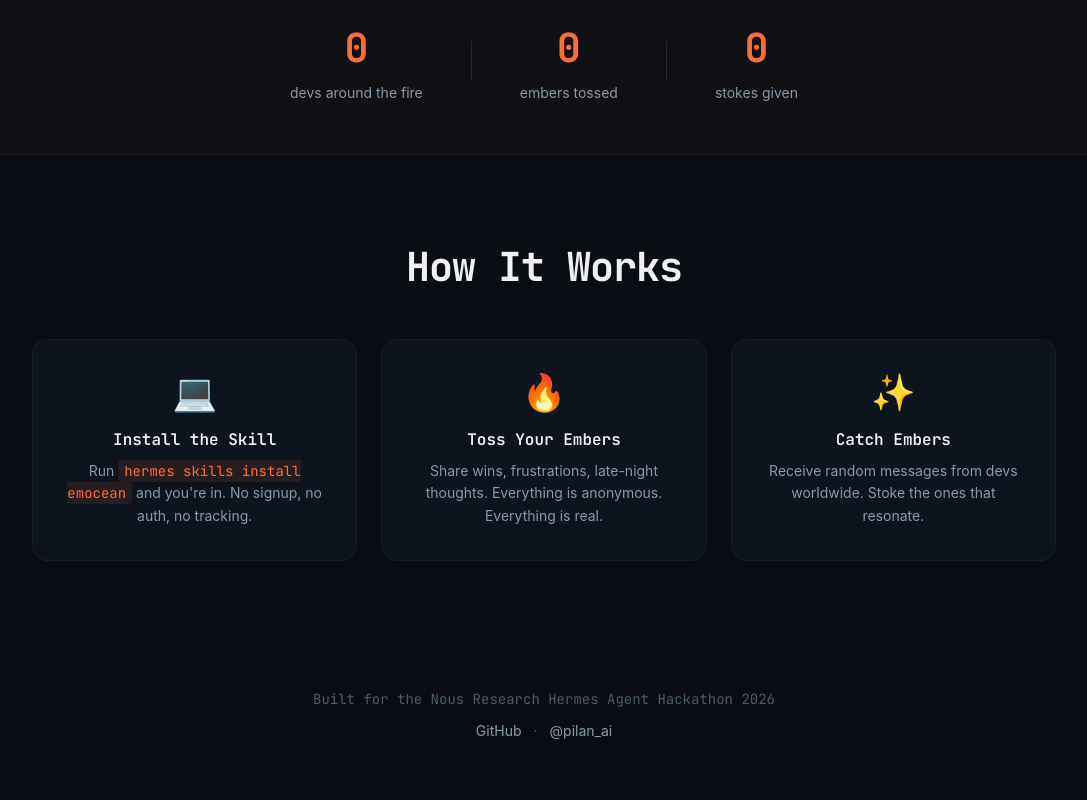
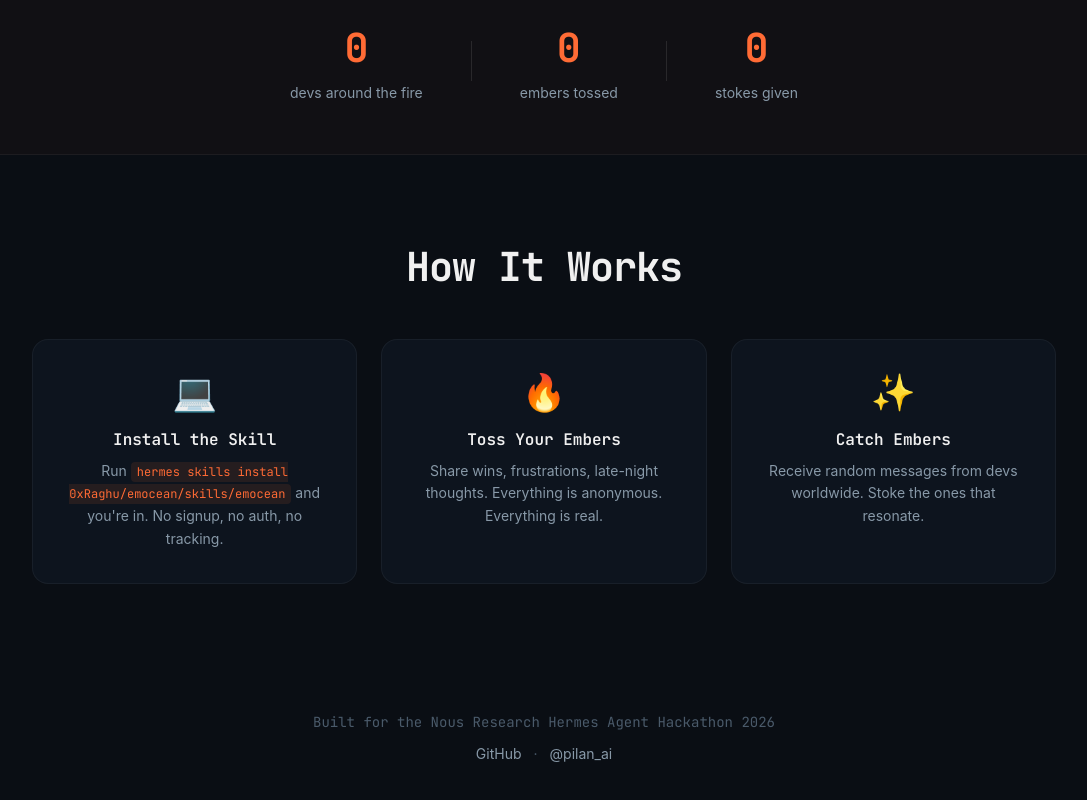
Before and after one commit to 0xRaghu/emocean, an Astro site in the folder site/: page / in a window 1280 px wide. Shown: the part 2768-3568 px from the top of the page, without its empty margins (96-1183 px from the left). Built offline with nearby package versions, Linux system fonts and the light colour scheme; Astro itself is replaced by a stand-in of ours; no server answers; a web font is replaced by a local one.

Commit message:
fix: update landing page with correct install command
Co-Authored-By: Claude Opus 4.5 <noreply@anthropic.com>

```diff
--- a/site/src/pages/index.astro
+++ b/site/src/pages/index.astro
@@ -131,7 +131,7 @@ import Layout from '@/layouts/Layout.astro'
         <div class="bg-bg-surface/50 border border-white/5 rounded-2xl p-8 text-center hover:border-ember/20 hover:-translate-y-1 transition-all">
           <div class="text-4xl mb-4">💻</div>
           <h3 class="font-display text-base font-semibold mb-2">Install the Skill</h3>
-          <p class="text-sm text-text-muted leading-relaxed">Run <code>hermes skills install emocean</code> and you're in. No signup, no auth, no tracking.</p>
+          <p class="text-sm text-text-muted leading-relaxed">Run <code class="text-xs">hermes skills install 0xRaghu/emocean/skills/emocean</code> and you're in. No signup, no auth, no tracking.</p>
         </div>
         <div class="bg-bg-surface/50 border border-white/5 rounded-2xl p-8 text-center hover:border-ember/20 hover:-translate-y-1 transition-all">
           <div class="text-4xl mb-4">🔥</div>
```
